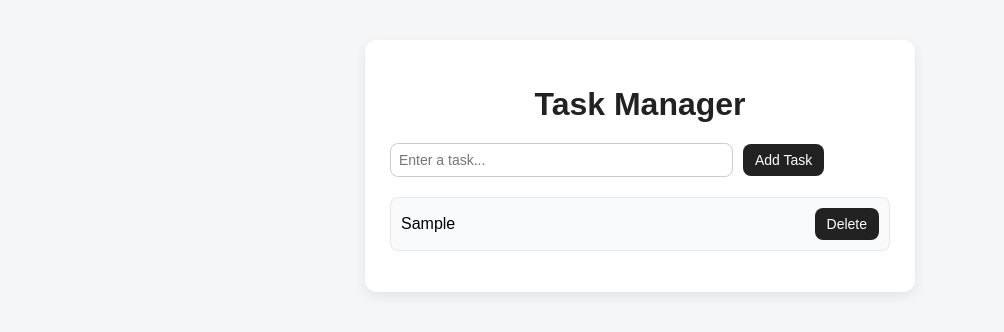
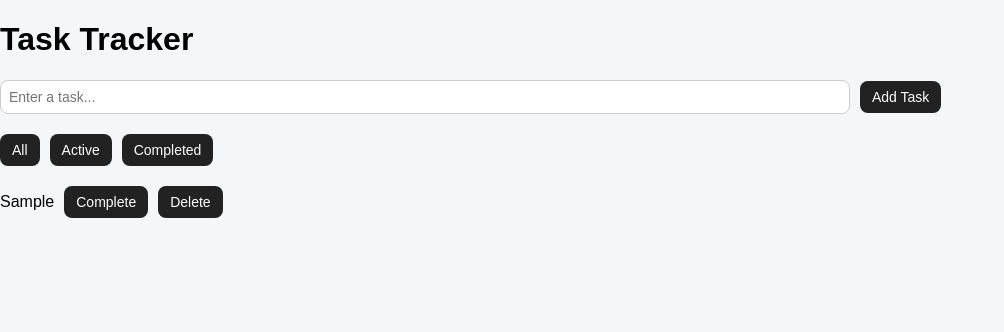
Before and after one commit to tshiyonzo25/taskflow, a React (Vite) app: page / in a window 1280 px wide. Both pictures are taken after typing "Sample" into the empty fields and a click on the button "Add Task". Shown: the top 332 px of the page, without its empty margins (0-1004 px from the left). Built offline with nearby package versions, Linux system fonts and the light colour scheme.

Commit message:
feat: add task filtering functionality
Implemented task filtering feature allowing users to view All, Active, or Completed tasks. Added filter state management and dynamic rendering using array filtering logic. Improved user experience by enabling better task organization.

```diff
--- a/src/App.jsx
+++ b/src/App.jsx
@@ -8,6 +8,8 @@ function App() {
     const savedTasks = localStorage.getItem("tasks");
     return savedTasks ? JSON.parse(savedTasks) : [];
   });
+
+  const [filter, setFilter] = useState("all");
 
   const addTask = (taskText) => {
     const newTask = {
@@ -31,25 +33,39 @@ function App() {
     setTasks(tasks.filter((task) => task.id !== id));
   };
 
+  const filteredTasks = tasks.filter((task) => {
+    if (filter === "active") return !task.completed;
+    if (filter === "completed") return task.completed;
+    return true;
+  });
+
   useEffect(() => {
     localStorage.setItem("tasks", JSON.stringify(tasks));
   }, [tasks]);
 
- return (
-  <div className="app-wrapper">
-    <div className="app-card">
-      <h1>Task Manager</h1>
+  return (
+    <div className="App">
+      <h1>Task Tracker</h1>
 
       <TaskInput addTask={addTask} />
 
+      <div style={{ marginBottom: "20px" }}>
+        <button onClick={() => setFilter("all")}>All</button>
+        <button onClick={() => setFilter("active")} style={{ marginLeft: "10px" }}>
+          Active
+        </button>
+        <button onClick={() => setFilter("completed")} style={{ marginLeft: "10px" }}>
+          Completed
+        </button>
+      </div>
+
       <TaskList
-  tasks={tasks}
-  toggleComplete={toggleComplete}
-  deleteTask={deleteTask}
-/>
+        tasks={filteredTasks}
+        toggleComplete={toggleComplete}
+        deleteTask={deleteTask}
+      />
     </div>
-  </div>
-);
+  );
 }
 
 export default App;
--- a/src/components/TaskItem.jsx
+++ b/src/components/TaskItem.jsx
@@ -1,18 +1,23 @@
 function TaskItem({ task, toggleComplete, deleteTask }) {
   return (
-    <li>
+    <div style={{ marginBottom: "10px" }}>
       <span
-        onClick={() => toggleComplete(task.id)}
-        className={task.completed ? "completed" : ""}
-        style={{ cursor: "pointer" }}
+        style={{
+          textDecoration: task.completed ? "line-through" : "none",
+          marginRight: "10px",
+        }}
       >
         {task.text}
       </span>
 
-      <button onClick={() => deleteTask(task.id)}>
+      <button onClick={() => toggleComplete(task.id)}>
+        {task.completed ? "Undo" : "Complete"}
+      </button>
+
+      <button onClick={() => deleteTask(task.id)} style={{ marginLeft: "10px" }}>
         Delete
       </button>
-    </li>
+    </div>
   );
 }
 
--- a/src/components/TaskList.jsx
+++ b/src/components/TaskList.jsx
@@ -2,11 +2,11 @@ import TaskItem from "./TaskItem";
 
 function TaskList({ tasks, toggleComplete, deleteTask }) {
   if (tasks.length === 0) {
-    return <p className="empty">No tasks yet. Add your first task.</p>;
+    return <p>No tasks found.</p>;
   }
 
   return (
-    <ul>
+    <div>
       {tasks.map((task) => (
         <TaskItem
           key={task.id}
@@ -15,7 +15,7 @@ function TaskList({ tasks, toggleComplete, deleteTask }) {
           deleteTask={deleteTask}
         />
       ))}
-    </ul>
+    </div>
   );
 }
 
```
